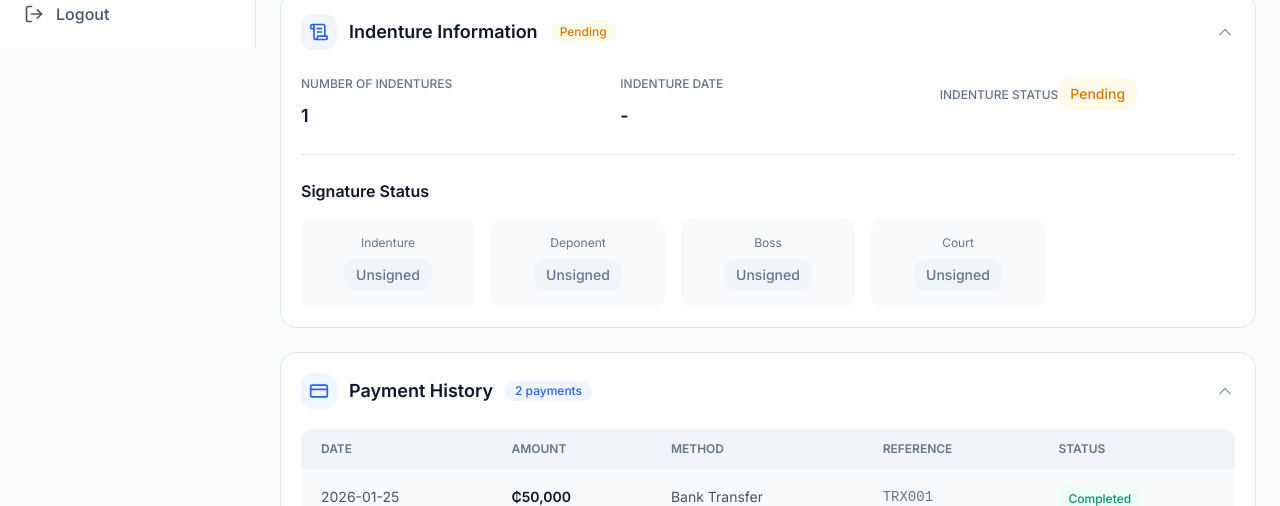
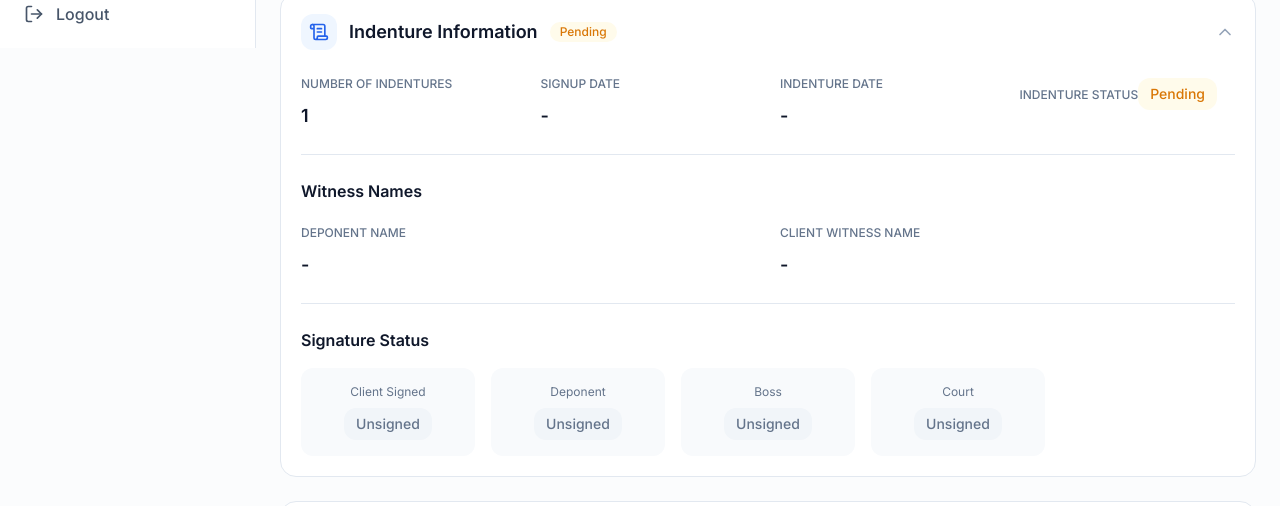
Before and after one commit to Samuel-Dagbo/Romeovile-Document-Master, a Next.js app: page /dashboard/clients/1 in a window 1280 px wide. Shown: the part 752-1258 px from the top of the page. Built offline with nearby package versions, Linux system fonts and the light colour scheme; no server answers.

Commit message:
Add indenture fields: deponent_name, client_witness_name, signup_date

```diff
--- a/src/app/api/clients/route.ts
+++ b/src/app/api/clients/route.ts
@@ -25,6 +25,8 @@ const clientSchema = z.object({
   indenture_date: z.string().optional().nullable(),
   indenture_signed: z.boolean().optional(),
   deponent_signed: z.boolean().optional(),
+  deponent_name: z.string().optional(),
+  client_witness_name: z.string().optional(),
   boss_signed: z.boolean().optional(),
   court_signed: z.boolean().optional(),
 })
--- a/src/app/dashboard/clients/[id]/page.tsx
+++ b/src/app/dashboard/clients/[id]/page.tsx
@@ -72,6 +72,8 @@ export default function ClientProfilePage() {
     indenture_date: '',
     indenture_signed: false,
     deponent_signed: false,
+    deponent_name: '',
+    client_witness_name: '',
     boss_signed: false,
     court_signed: false
   });
@@ -116,6 +118,8 @@ export default function ClientProfilePage() {
           indenture_date: client.indenture_date || '',
           indenture_signed: client.indenture_signed || false,
           deponent_signed: client.deponent_signed || false,
+          deponent_name: client.deponent_name || '',
+          client_witness_name: client.client_witness_name || '',
           boss_signed: client.boss_signed || false,
           court_signed: client.court_signed || false
         });
@@ -137,6 +141,7 @@ export default function ClientProfilePage() {
           phone: editData.phone,
           email: editData.email,
           address: editData.address,
+          signup_date: editData.signup_date || null,
           plot_number: editData.plot_number,
           plot_size: editData.plot_size ? parseFloat(editData.plot_size) : null,
           plot_location: editData.plot_location,
@@ -147,6 +152,8 @@ export default function ClientProfilePage() {
           indenture_date: editData.indenture_date || null,
           indenture_signed: editData.indenture_signed,
           deponent_signed: editData.deponent_signed,
+          deponent_name: editData.deponent_name || null,
+          client_witness_name: editData.client_witness_name || null,
           boss_signed: editData.boss_signed,
           court_signed: editData.court_signed
         })
@@ -402,13 +409,21 @@ export default function ClientProfilePage() {
         badgeColor={editData.indenture_done ? "emerald" : "amber"}
       >
         <div className="space-y-6">
-          <div className="grid grid-cols-1 md:grid-cols-3 gap-6">
+          <div className="grid grid-cols-1 md:grid-cols-2 lg:grid-cols-4 gap-6">
             <div className="space-y-2">
               <label className="text-xs font-medium text-slate-500 uppercase">Number of Indentures</label>
               {isEditing ? (
                 <input type="number" min="1" value={editData.number_of_indentures} onChange={(e) => setEditData({ ...editData, number_of_indentures: parseInt(e.target.value) || 1 })} className="w-full px-4 py-2.5 rounded-lg border border-slate-200 dark:border-slate-700 bg-slate-50 dark:bg-slate-800" />
               ) : (
                 <p className="text-lg font-semibold text-slate-900 dark:text-white">{editData.number_of_indentures || 1}</p>
+              )}
+            </div>
+            <div className="space-y-2">
+              <label className="text-xs font-medium text-slate-500 uppercase">Signup Date</label>
+              {isEditing ? (
+                <input type="date" value={editData.signup_date} onChange={(e) => setEditData({ ...editData, signup_date: e.target.value })} className="w-full px-4 py-2.5 rounded-lg border border-slate-200 dark:border-slate-700 bg-slate-50 dark:bg-slate-800" />
+              ) : (
+                <p className="text-lg font-semibold text-slate-900 dark:text-white">{editData.signup_date || '-'}</p>
               )}
             </div>
             <div className="space-y-2">
@@ -435,9 +450,31 @@ export default function ClientProfilePage() {
           </div>
 
           <div className="border-t border-slate-200 dark:border-slate-700 pt-6">
+            <h4 className="font-semibold text-slate-900 dark:text-white mb-4">Witness Names</h4>
+            <div className="grid grid-cols-1 md:grid-cols-2 gap-6">
+              <div className="space-y-2">
+                <label className="text-xs font-medium text-slate-500 uppercase">Deponent Name</label>
+                {isEditing ? (
+                  <input type="text" value={editData.deponent_name} onChange={(e) => setEditData({ ...editData, deponent_name: e.target.value })} className="w-full px-4 py-2.5 rounded-lg border border-slate-200 dark:border-slate-700 bg-slate-50 dark:bg-slate-800" placeholder="Enter deponent name" />
+                ) : (
+                  <p className="text-lg font-semibold text-slate-900 dark:text-white">{editData.deponent_name || '-'}</p>
+                )}
+              </div>
+              <div className="space-y-2">
+                <label className="text-xs font-medium text-slate-500 uppercase">Client Witness Name</label>
+                {isEditing ? (
+                  <input type="text" value={editData.client_witness_name} onChange={(e) => setEditData({ ...editData, client_witness_name: e.target.value })} className="w-full px-4 py-2.5 rounded-lg border border-slate-200 dark:border-slate-700 bg-slate-50 dark:bg-slate-800" placeholder="Enter witness name" />
+                ) : (
+                  <p className="text-lg font-semibold text-slate-900 dark:text-white">{editData.client_witness_name || '-'}</p>
+                )}
+              </div>
+            </div>
+          </div>
+
+          <div className="border-t border-slate-200 dark:border-slate-700 pt-6">
             <h4 className="font-semibold text-slate-900 dark:text-white mb-4">Signature Status</h4>
             <div className="grid grid-cols-2 md:grid-cols-5 gap-4">
-              <SignatureBox label="Indenture" checked={editData.indenture_signed} isEditing={isEditing} onChange={(v) => setEditData({ ...editData, indenture_signed: v })} />
+              <SignatureBox label="Client Signed" checked={editData.indenture_signed} isEditing={isEditing} onChange={(v) => setEditData({ ...editData, indenture_signed: v })} />
               <SignatureBox label="Deponent" checked={editData.deponent_signed} isEditing={isEditing} onChange={(v) => setEditData({ ...editData, deponent_signed: v })} />
               <SignatureBox label="Boss" checked={editData.boss_signed} isEditing={isEditing} onChange={(v) => setEditData({ ...editData, boss_signed: v })} />
               <SignatureBox label="Court" checked={editData.court_signed} isEditing={isEditing} onChange={(v) => setEditData({ ...editData, court_signed: v })} />
```
